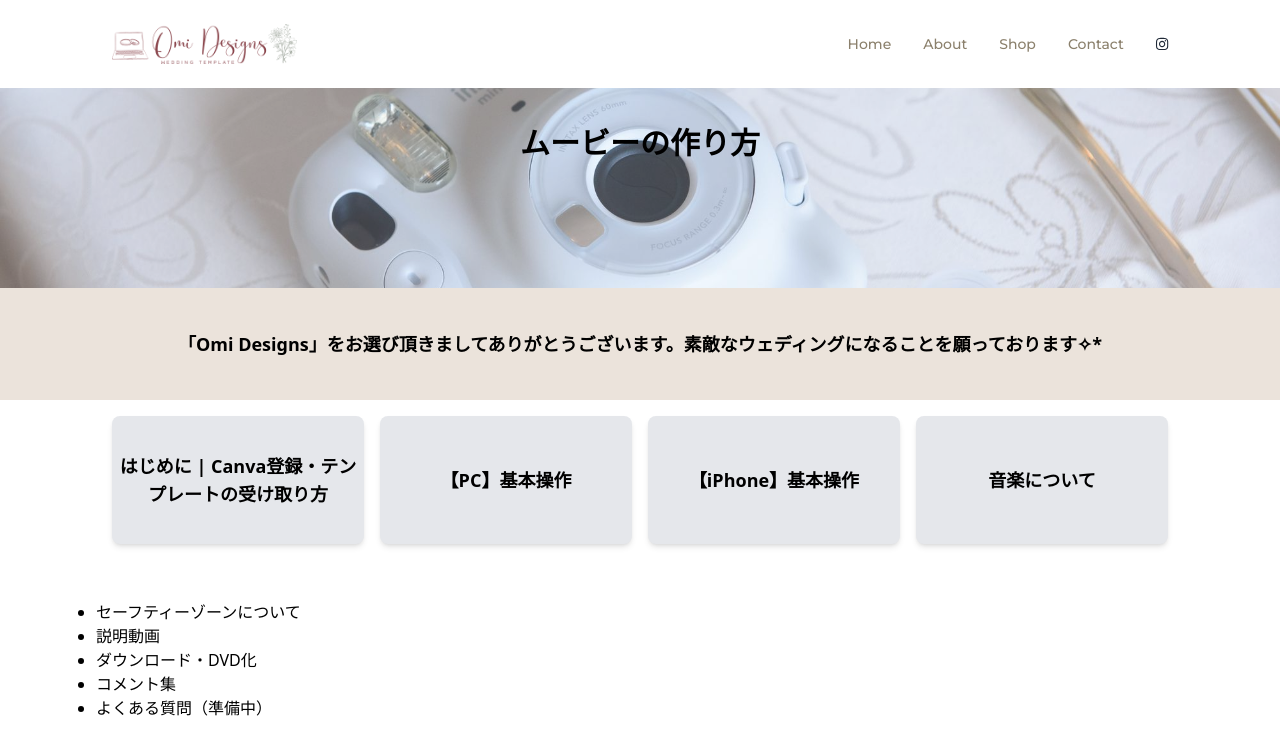
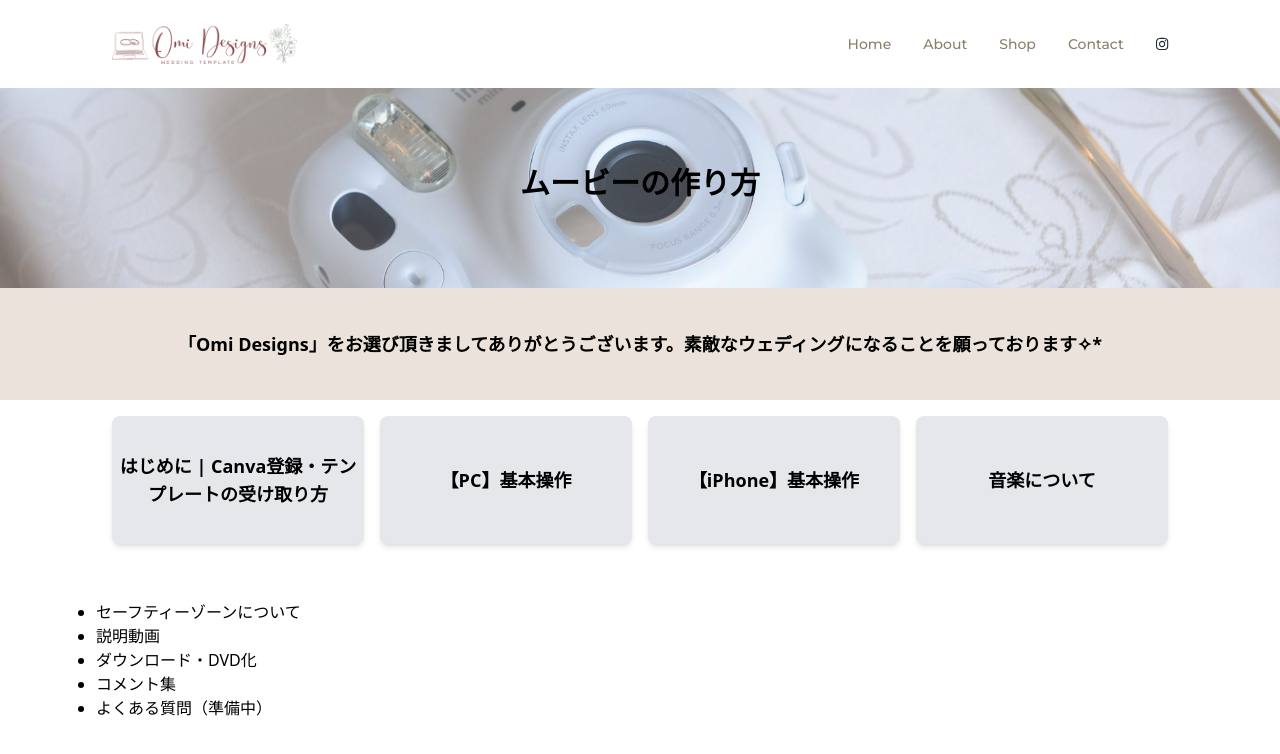
Before and after one commit to garrettomi/omidesigns-instructions, a React (Vite) app: page / in a window 1280 px wide. Shown: the top 754 px of the page. Built offline with nearby package versions, Linux system fonts and the light colour scheme; a web font is replaced by a local one.

Commit message:
Fix: Center header title

```diff
--- a/src/components/BlockImage.jsx
+++ b/src/components/BlockImage.jsx
@@ -8,7 +8,7 @@ export default function BlockImage({src, alt}) {
 
     return (
         <div style={style} className="bg-cover bg-no-repeat bg-center h-72 w-full">
-            <div className="absolute inset-0 flex justify-center items-center z-20">
+            <div className="absolute inset-0 flex justify-center items-center pt-20 z-20">
                 <HeaderTitle text="ムービーの作り方" />
             </div>
             <div className="absolute inset-0 bg-white bg-opacity-25 z-10" />
```
